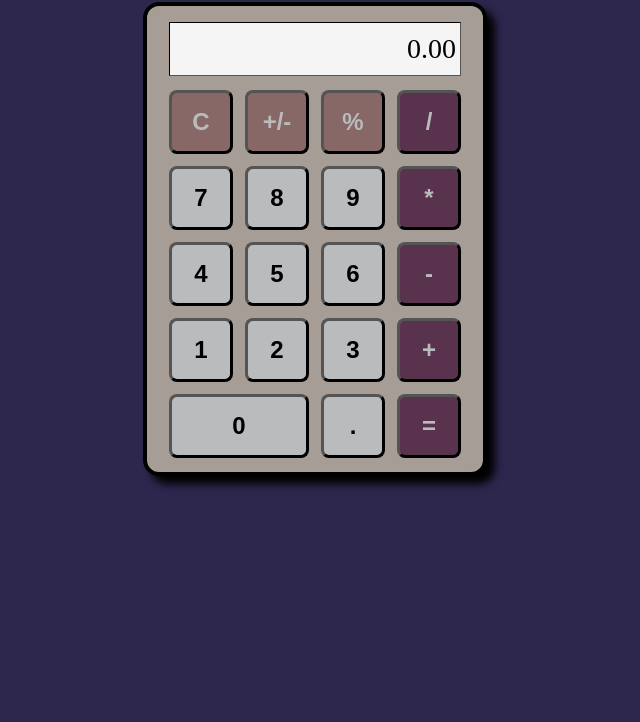
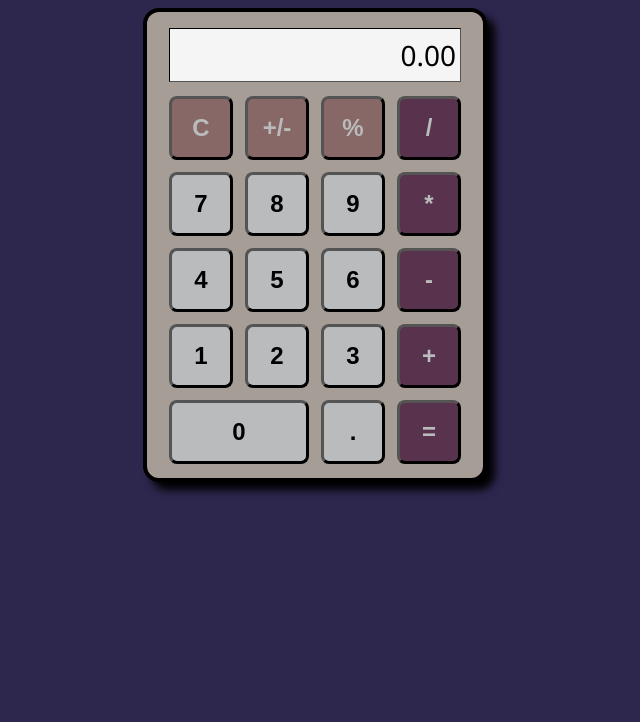
Before and after one commit to James-E-Sullivan/calculator, a plain HTML site: page index.html in a window 1280 px wide. Shown: the part 86-808 px from the top of the page, without its empty margins (325-965 px from the left). Drawn offline with Linux system fonts and the light colour scheme.

Commit message:
Update font family

```diff
--- a/style.css
+++ b/style.css
@@ -1,12 +1,3 @@
-@font-face {
-    font-family: 'Digital-7 Mono';
-    src: url('Digital-7Mono.woff2') format('woff2'),
-        url('Digital-7Mono.woff') format('woff');
-    font-weight: normal;
-    font-style: normal;
-    font-display: swap;
-}
-
 html, body {
     height: 100%;
 }
@@ -18,6 +9,7 @@ body {
     align-items: center;
     background-color: #2d274e;
     color: #b9bbbd;
+    font-family: 'Segoe UI', Tahoma, Geneva, Verdana, sans-serif;
 }
 
 .alignment-container {
```
